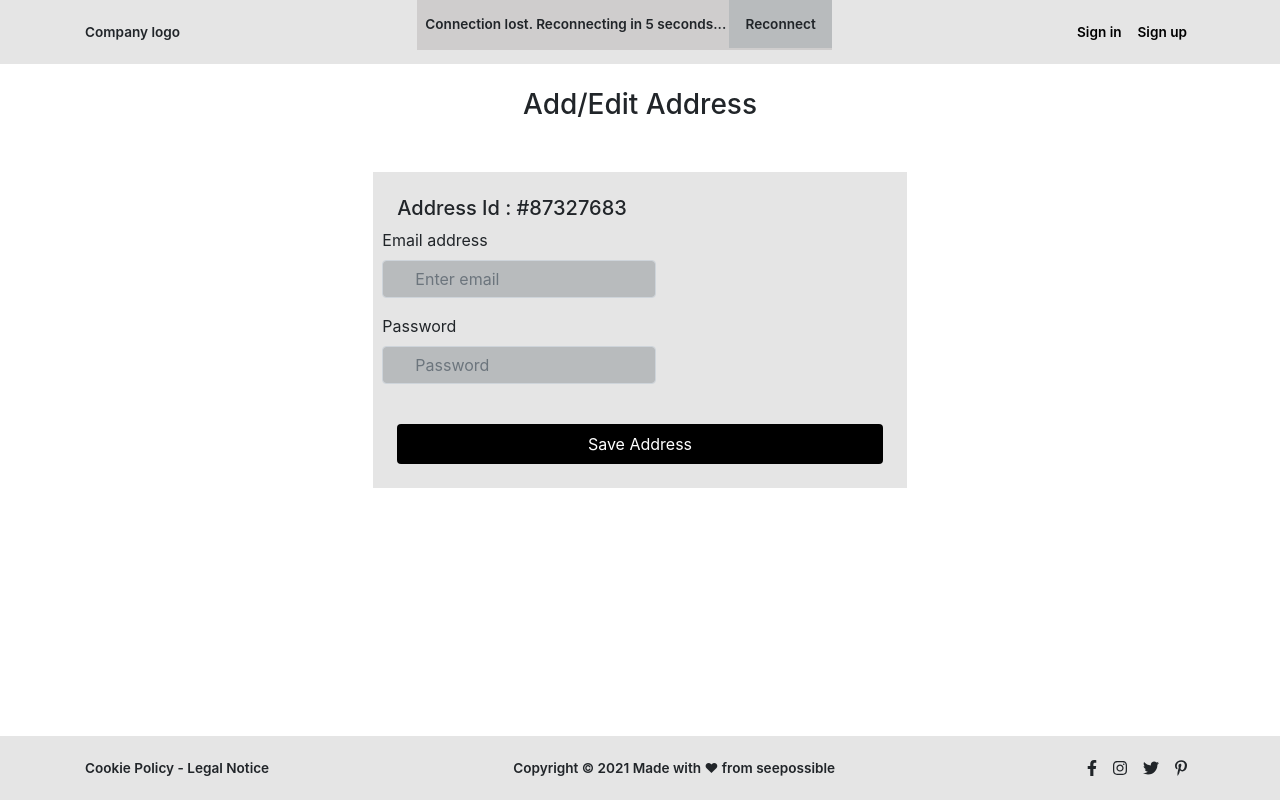
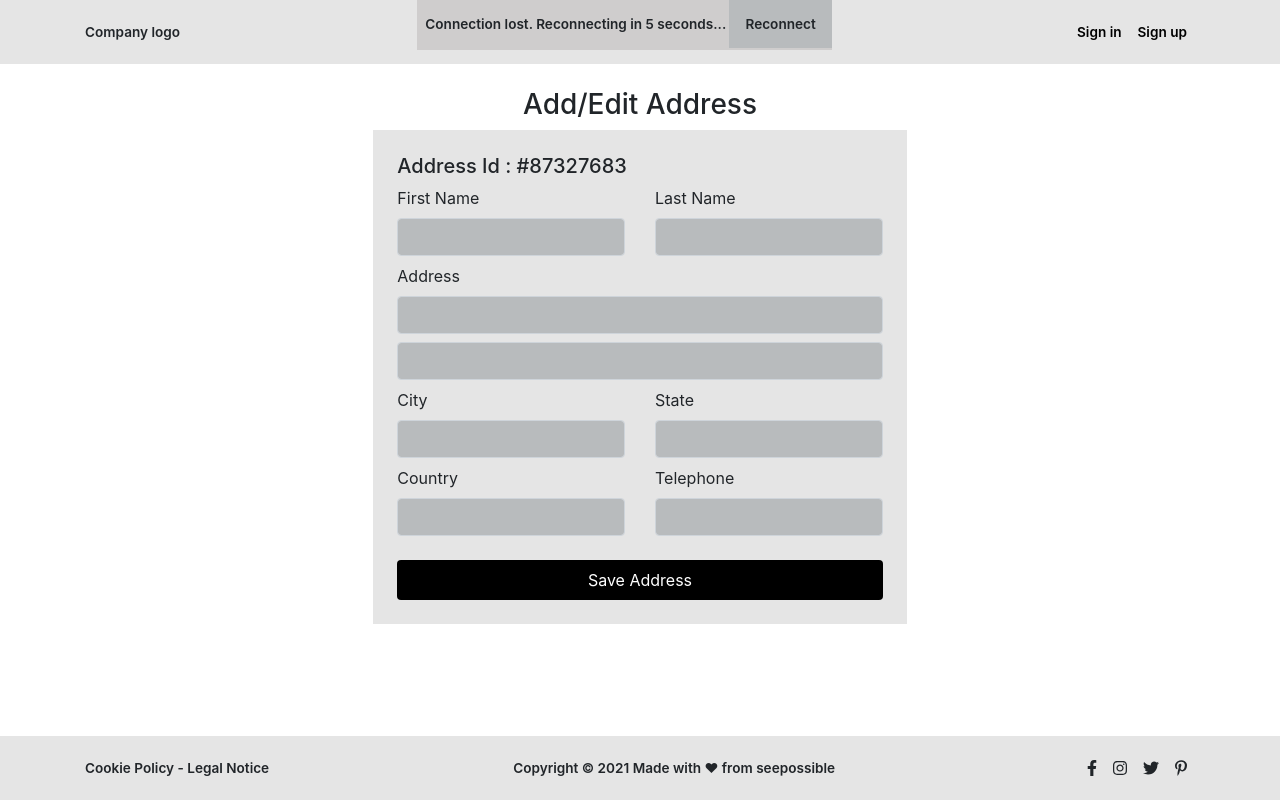
Before and after one commit to tanupriya2199/seePossible-task, a React (Create React App) app: page /add-address in a window 1280 px wide. Built offline with nearby package versions, Linux system fonts and the light colour scheme.

Commit message:
create new address ui

```diff
--- a/src/components/AddressBook/AddAddress.js
+++ b/src/components/AddressBook/AddAddress.js
@@ -1,10 +1,59 @@
-import React from "react";
+import { useMutation } from "@apollo/client";
+import React, { useState } from "react";
 import { Container, Row, Col, Button, Form } from "react-bootstrap";
+import { ADD_NEW_ADDRESS } from "../../gql-operations/mutations/addNewAddress";
 
 const AddAddress = () => {
-  const onChangeValues = (e) => {};
+  const [addressFormValue, setaddressFormValue] = useState({
+    firstname: "",
+    lastname: "",
+    address1: "",
+    address2: "",
+    city: "",
+    state: "",
+    country: "",
+    telephone: "",
+  });
 
-  const onClickSaveAddress = () => {};
+  const [createCustomerAddress] = useMutation(ADD_NEW_ADDRESS);
+
+  const onChangeValues = (e) => {
+    setaddressFormValue((prev) => {
+      return {
+        ...prev,
+        [e.target.id]: e.target.value,
+      };
+    });
+  };
+
+  const onClickSaveAddress = () => {
+    console.log("values", addressFormValue);
+    createCustomerAddress({
+      variables: {
+        input: {
+          region: {
+            region_id: 7,
+          },
+          country_code: "US",
+          street: ["123 Main Street"],
+          telephone: "9892738263",
+          postcode: "77777",
+          city: "Phoenix",
+          firstname: "Bob",
+          lastname: "Loblaw",
+          default_shipping: true,
+          default_billing: false,
+        },
+      },
+    })
+      .then((res) => {
+        console.log("res----", res);
+      })
+      .catch((err) => {
+        console.log("err", err);
+      });
+  };
+
   return (
     <div className="component-container">
       <Container fluid>
@@ -18,27 +67,89 @@ const AddAddress = () => {
             <Form>
               <h5>Address Id : #87327683</h5>
               <Row>
-                <Form.Group controlId="email">
-                  <Form.Label>Email address</Form.Label>
+                <Col xs={12} md={6}>
+                  <Form.Group controlId="firstname">
+                    <Form.Label>First Name</Form.Label>
                     <Form.Control
-                    type="email"
-                    placeholder="Enter email"
+                      type="text"
+                      value={addressFormValue.firstname}
                       onChange={(e) => onChangeValues(e)}
                     />
                   </Form.Group>
-                <Form.Group controlId="password">
-                  <Form.Label>Password</Form.Label>
+                </Col>
+                <Col xs={12} md={6}>
+                  <Form.Group controlId="lastname">
+                    <Form.Label>Last Name</Form.Label>
                     <Form.Control
-                    className="mb-4"
-                    type="password"
-                    placeholder="Password"
+                      type="text"
+                      value={addressFormValue.lastname}
                       onChange={(e) => onChangeValues(e)}
                     />
                   </Form.Group>
+                </Col>
+                <Col xs={12}>
+                  <Form.Group controlId="address1">
+                    <Form.Label>Address</Form.Label>
+                    <Form.Control
+                      type="text"
+                      value={addressFormValue.address1}
+                      onChange={(e) => onChangeValues(e)}
+                    />
+                  </Form.Group>
+                </Col>
+                <Col xs={12}>
+                  <Form.Group controlId="address2">
+                    <Form.Control
+                      type="text"
+                      value={addressFormValue.address2}
+                      onChange={(e) => onChangeValues(e)}
+                    />
+                  </Form.Group>
+                </Col>
+                <Col xs={12} md={6}>
+                  <Form.Group controlId="city">
+                    <Form.Label>City</Form.Label>
+                    <Form.Control
+                      type="text"
+                      value={addressFormValue.city}
+                      onChange={(e) => onChangeValues(e)}
+                    />
+                  </Form.Group>
+                </Col>
+                <Col xs={12} md={6}>
+                  <Form.Group controlId="state">
+                    <Form.Label>State</Form.Label>
+                    <Form.Control
+                      type="text"
+                      value={addressFormValue.city}
+                      onChange={(e) => onChangeValues(e)}
+                    />
+                  </Form.Group>
+                </Col>
+                <Col>
+                  <Form.Group controlId="country">
+                    <Form.Label>Country</Form.Label>
+                    <Form.Control
+                      type="text"
+                      value={addressFormValue.country}
+                      onChange={(e) => onChangeValues(e)}
+                    />
+                  </Form.Group>
+                </Col>
+                <Col>
+                  <Form.Group controlId="telephone">
+                    <Form.Label>Telephone</Form.Label>
+                    <Form.Control
+                      type="number"
+                      value={addressFormValue.telephone}
+                      onChange={(e) => onChangeValues(e)}
+                    />
+                  </Form.Group>
+                </Col>
               </Row>
               <Button
                 onClick={(e) => onClickSaveAddress(e)}
-                className="w-100 p-2 button"
+                className="w-100 p-2 button mt-3"
                 color="secondary"
               >
                 Save Address
--- a/src/components/AddressBook/AddressBookList.js
+++ b/src/components/AddressBook/AddressBookList.js
@@ -1,5 +1,6 @@
 import React, { useState, useEffect } from "react";
 import { useQuery } from "@apollo/client";
+import { Link } from "react-router-dom";
 import { Container, Row, Col, Button, Form } from "react-bootstrap";
 import { FontAwesomeIcon } from "@fortawesome/react-fontawesome";
 import { faSearch } from "@fortawesome/free-solid-svg-icons";
@@ -67,6 +68,7 @@ const AddressBookList = () => {
         </Row>
         <Row>
           <Col className="text-center">
+            <Link to="/add-address">
               <Button
                 onClick={(e) => onClickAddAddress(e)}
                 className=" p-2 button my-3"
@@ -74,6 +76,7 @@ const AddressBookList = () => {
               >
                 Add New Address
               </Button>
+            </Link>
           </Col>
         </Row>
       </Container>
--- a/src/components/AddressBook/styles.css
+++ b/src/components/AddressBook/styles.css
@@ -4,3 +4,11 @@
 input::placeholder {
     padding-left: 20px;
   }
+
+  .form-group{
+      margin-bottom: .5rem;
+  }
+
+  .form-control {
+      margin-bottom: 0;
+  }
--- /dev/null
+++ b/src/gql-operations/mutations/addNewAddress.js
@@ -0,0 +1,20 @@
+import { gql } from "@apollo/client";
+
+export const ADD_NEW_ADDRESS = gql`
+  mutation {
+    createCustomerAddress(input: CustomerAddressInput) {
+      id
+      region {
+        region
+        region_code
+      }
+      country_code
+      street
+      telephone
+      postcode
+      city
+      default_shipping
+      default_billing
+    }
+  }
+`;
```
Lines whose indentation alone changed are shown as unchanged.
